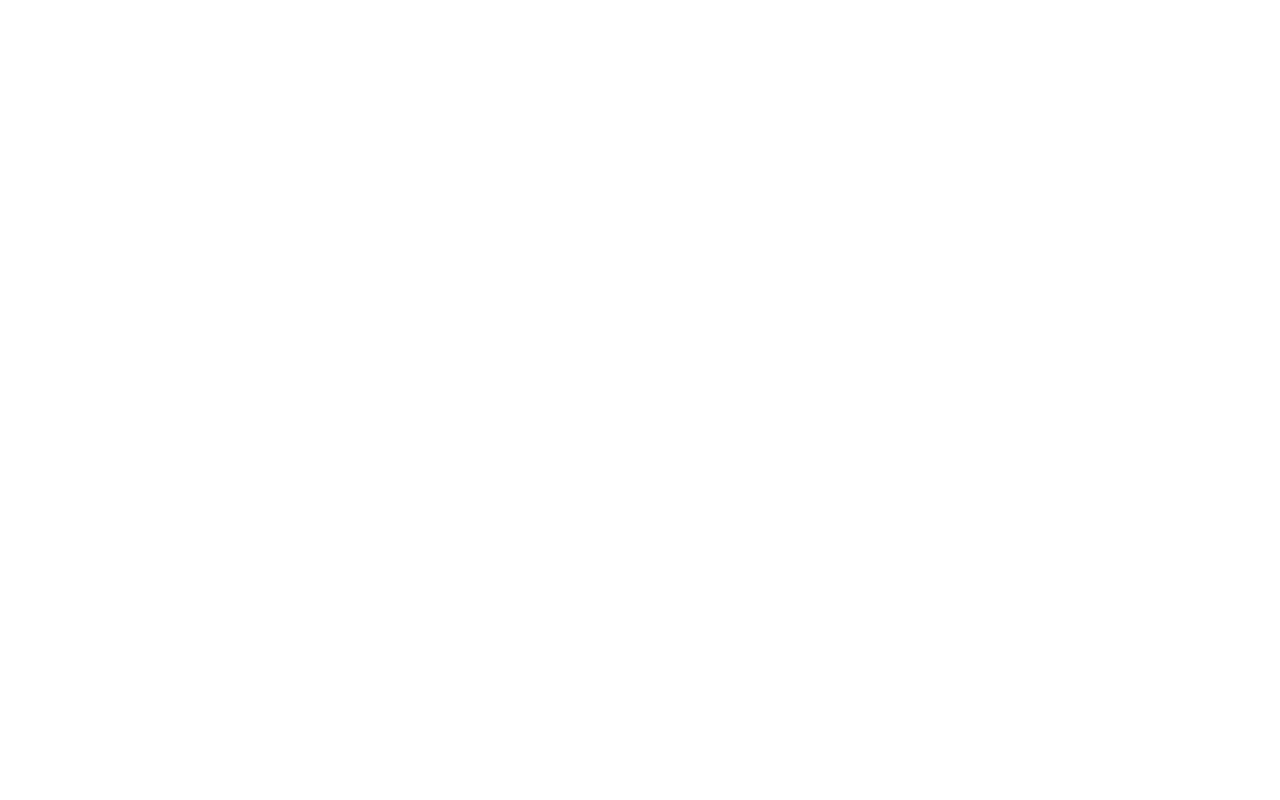
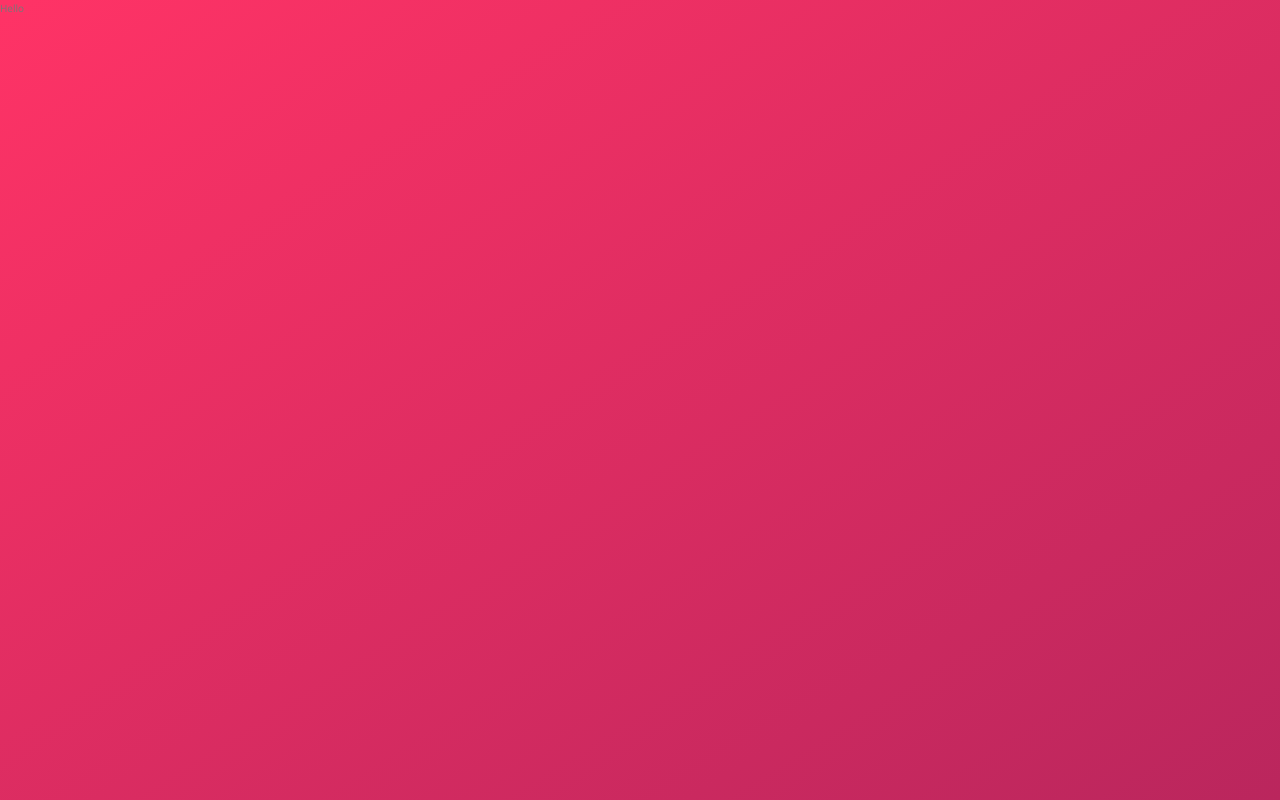
Before and after one commit to mralimov/Flexbox-Travel-Agency, a website: page index.html in a window 1280 px wide. Drawn offline with nearby package versions, Linux system fonts and the light colour scheme; files that its build step writes are made by us from their sources.

Commit message:
Setup base CSS variables

```diff
--- a/index.html
+++ b/index.html
@@ -13,5 +13,7 @@
 
     <title>trillo &mdash; Your all-in-one booking app</title>
   </head>
-  <body></body>
+  <body>
+    Hello
+  </body>
 </html>
--- a/package.json
+++ b/package.json
@@ -8,10 +8,9 @@
     "devserver": "live-server",
     "start": "npm-run-all --parallel devserver watch:sass",
     "compile:sass": "node-sass sass/main.scss css/style.comp.css",
-    "concat:css": "concat -o css/style.concat.css css/icon-font.css css/style.comp.css",
-    "prefix:css": "postcss --use autoprefixer -b 'last 10 versions' css/style.concat.css -o css/style.prefix.css",
+    "prefix:css": "postcss --use autoprefixer -b 'last 10 versions' css/style.comp.css -o css/style.prefix.css",
     "compress:css": "node-sass css/style.prefix.css css/style.css --output-style compressed",
-    "build:css": "npm-run-all compile:sass concat:css prefix:css compress:css"
+    "build:css": "npm-run-all compile:sass prefix:css compress:css"
   },
   "repository": {
     "type": "git",
--- /dev/null
+++ b/sass/_base.scss
@@ -0,0 +1,42 @@
+
+:root {
+    --color-primary: #eb2f64;
+    --color-primary-light: #FF3366;
+    --color-primary-dark: #BA265D;
+
+    --color-grey-light-1: #faf9f9;
+    --color-grey-light-2: #f4f2f2;
+    --color-grey-light-3: #f0eeee;
+    --color-grey-light-4: #ccc;
+
+    --color-grey-dark-1: #333;
+    --color-grey-dark-2: #777;
+    --color-grey-dark-3: #999;
+}
+
+* {
+    margin: 0;
+    padding: 0;
+}
+
+*,
+*::before,
+*::after {
+    box-sizing: border-box;
+}
+
+html {
+    box-sizing: border-box;
+    font-size: 62.5%;  //1rem = 1px/16px = 62.5%;
+}
+body {
+font-family: 'Open Sans', sans-serif;
+font-weight: 400;
+line-height: 1.6;
+color: var(--color-grey-dark-2);
+background-image: linear-gradient(to right bottom, var(--color-primary-light), var(--color-primary-dark));
+background-size: cover;
+background-repeat: no-repeat;
+
+min-height: 100vh;
+}
--- a/sass/main.scss
+++ b/sass/main.scss
@@ -1,17 +1,3 @@
-/*
-COLORS
-
-Primary: #eb2f64
-Primary light: #FF3366
-Primary dark: #BA265D
-
-Grey light 1: #faf9f9
-Grey light 2: #f4f2f2
-Grey light 3: #f0eeee
-Grey light 4: #ccc
-
-Grey dark 1: #333
-Grey dark 2: #777
-Grey dark 3: #999
-
-*/
+@import "./base";
+@import "./layout";
+@import "./components";
```
Also changed, not shown: css/style.css (added), sass/_components.scss (added), sass/_layout.scss (added).
